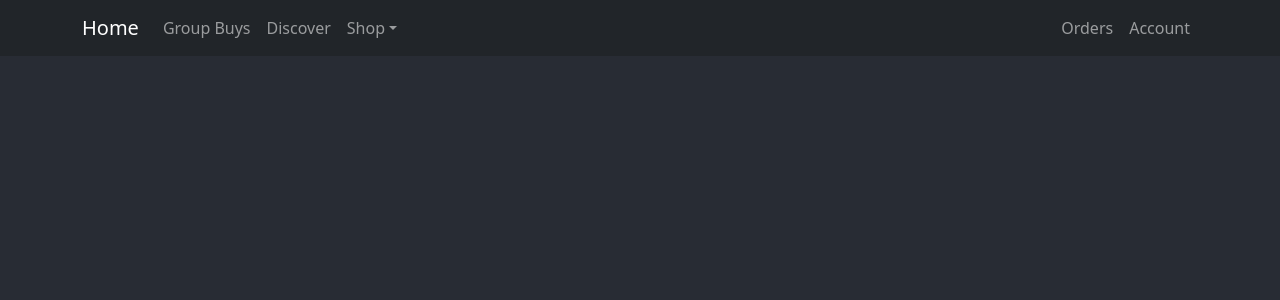
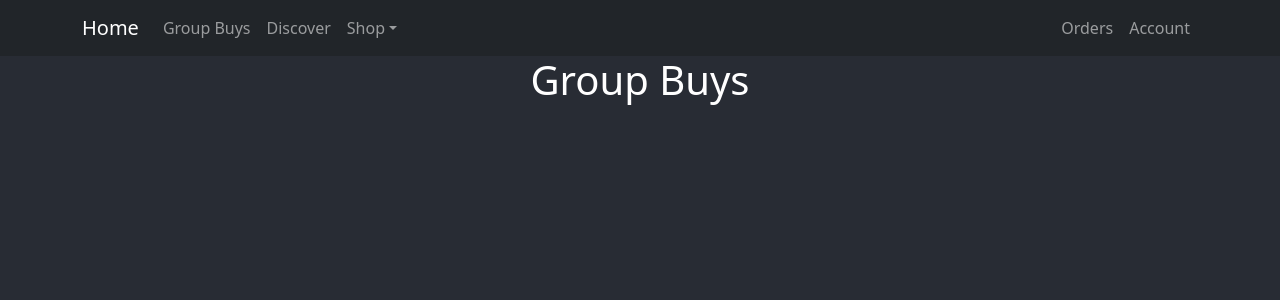
Before and after one commit to chadcourtney9/keebsellers, a React (Create React App) app: page /groupbuy in a window 1280 px wide. Shown: the top 300 px of the page. Built offline with nearby package versions, Linux system fonts and the light colour scheme.

Commit message:
added header

```diff
--- a/src/components/groupBuys/groupBuys.js
+++ b/src/components/groupBuys/groupBuys.js
@@ -7,7 +7,7 @@ function GroupBuys() {
 
     return (
         <div>
-
+            <h1>Group Buys</h1>
         </div>
     )
 }
```
